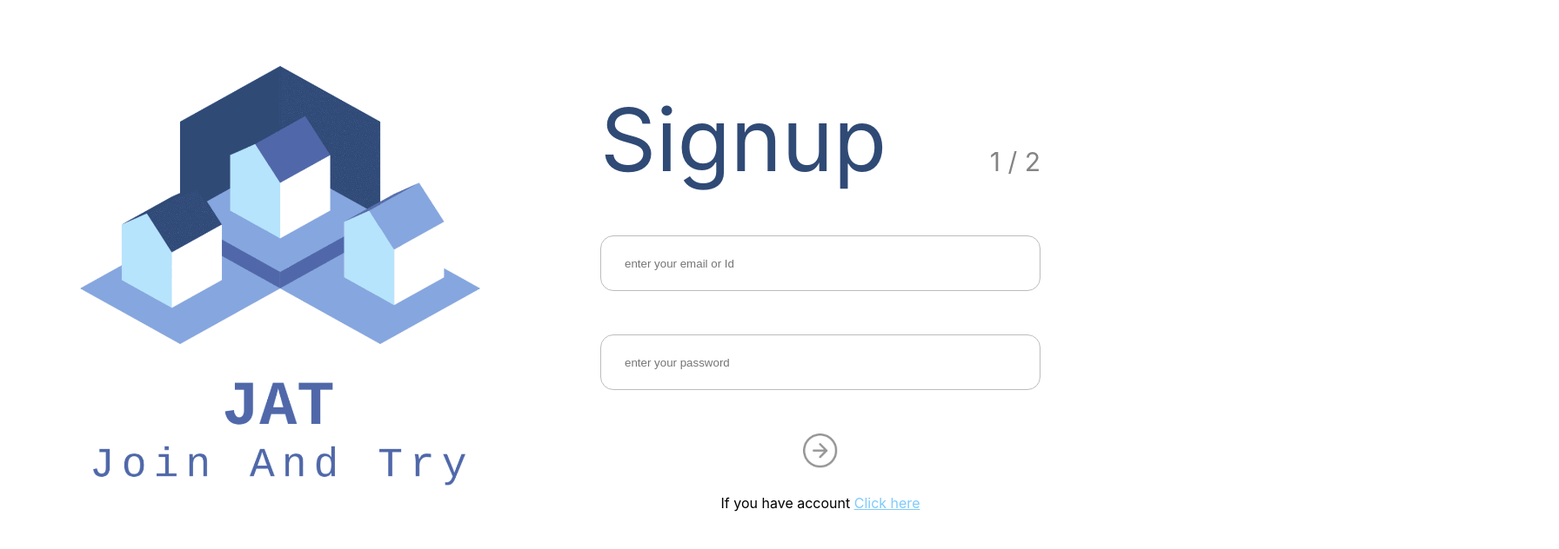
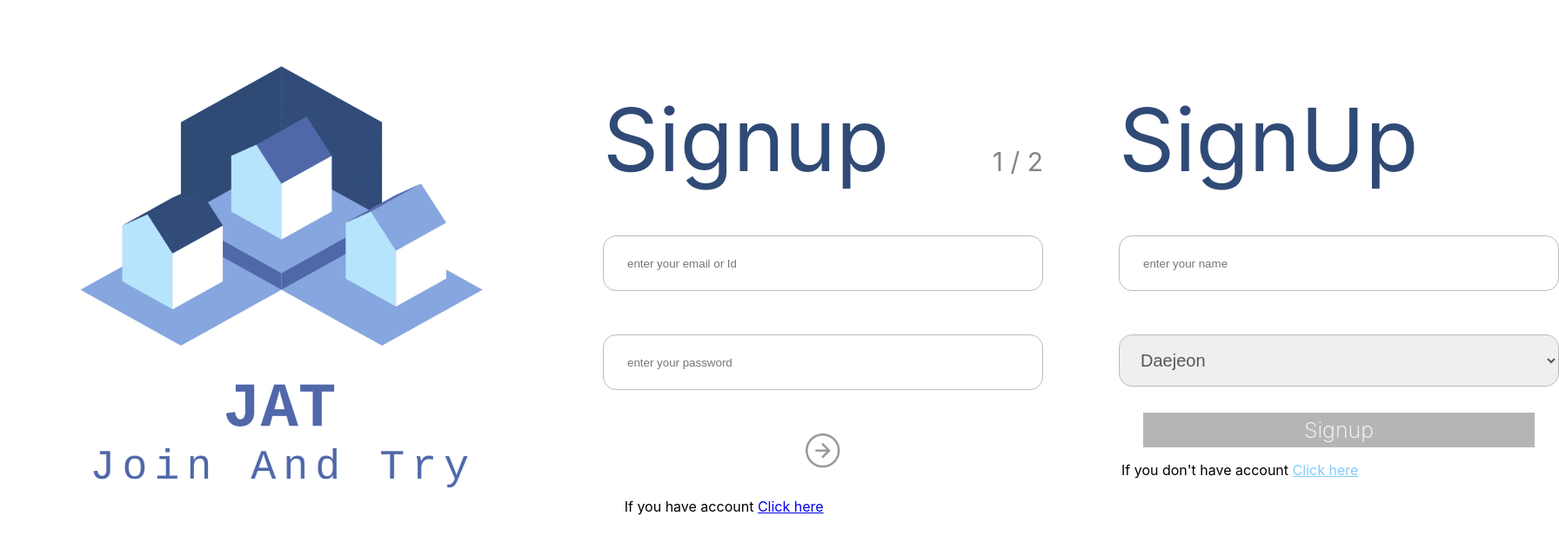
Before and after one commit to HACKERTON-JATS/front_end_jats, a React (Create React App) app: page /Signup in a window 1280 px wide. Shown: the top 632 px of the page at 87% size, 1792 px wide, since content can reach past the window. Built offline with nearby package versions, Linux system fonts and the light colour scheme.

Commit message:
[ADD] LOGIN PAGE UI/UX

```diff
--- a/src/App.js
+++ b/src/App.js
@@ -1,8 +1,17 @@
 import Signup from './components/SignUp/Signup';
+import SignupDetail from "./components/SignUp/SignupDetail";
+import Signin from "./components/Signin/Signin";
+import { BrowserRouter as Router, Route } from 'react-router-dom';
 
 function App() {
   return (
-    <Signup />
+    <>
+      <Router>
+        <Route exact path="/Signin" component={Signin}></Route>
+        <Route exact path="/Signup" component={Signup}></Route>
+        <Route exact path="/SignupDetail" component={SignupDetail}></Route>
+      </Router>
+    </>
   );
 }
 
--- a/src/components/SignUp/SignUpDetail.js
+++ b/src/components/SignUp/SignUpDetail.js
@@ -0,0 +1,37 @@
+import * as S from "../styles";
+import Logo from "../../assets/logo.png";
+import { useState, useEffect } from "react";
+
+const SignupDetail = () => {
+
+    const [sopc, setSopc] = useState("0");
+
+    useEffect(() => {
+        setSopc("1");
+    }, []);
+
+    return (
+        <S.Wrapper>
+            <S.DetailWrp sopc={sopc}>
+                <S.Signin>SignUp</S.Signin>
+                <S.DetailInp>
+                    <S.Name placeholder="enter your name" />
+                    <S.Region>
+                        <option value="Daejeon">Daejeon</option>
+                        <option value="Seoul">Seoul</option>
+                        <option value="Incheon">Incheon</option>
+                        <option value="Busan">Busan</option>
+                        <option value="Ulsan">Ulsan</option>
+                        <option value="Gwangju">Gwangju</option>
+                        <option value="Daegu">Daegu</option>
+                        <option value="Jejudo">Jejudo</option>
+                    </S.Region>
+                    <S.SignBtn>Signup</S.SignBtn>
+                    <S.Signup>If you don't have account <S.ToSignup>Click here</S.ToSignup></S.Signup>
+                </S.DetailInp>
+            </S.DetailWrp>
+        </S.Wrapper >
+    )
+}
+
+export default SignupDetail;
--- a/src/components/SignUp/Signup.js
+++ b/src/components/SignUp/Signup.js
@@ -1,12 +1,28 @@
 import Logo from "../../assets/logo.png";
+import { useState, useEffect } from "react";
 import Next from "../../assets/next.png"
 import * as S from "../styles";
+import { NavLink } from "react-router-dom";
+import SignupDetail from "./SignupDetail";
 
 const Signup = () => {
+
+    const [opc, setOpc] = useState("0");
+    const [sopc, setSopc] = useState("0");
+
+    useEffect(() => {
+        setOpc("1");
+    }, []);
+
+    useEffect(() => {
+        setSopc("1");
+    }, []);
+
     return (
+        <S.Global>
             <S.Wrapper>
-            <S.Logo src={Logo} />
-            <S.SigninWrp>
+                <S.Logo src={Logo} opc={opc} />
+                <S.SigninWrp sopc={sopc}>
                     <S.Title>
                         <S.Signin>Signup</S.Signin>
                         <S.Half>1 / 2</S.Half>
@@ -14,11 +30,13 @@ const Signup = () => {
                     <S.SigninInp>
                         <S.Id placeholder="enter your email or Id" />
                         <S.Pw placeholder="enter your password" />
-                    <S.Next src={Next} />
-                    <S.GoSignin>If you have account <S.ToSignin>Click here</S.ToSignin></S.GoSignin>
+                        <NavLink to="/SignupDetail"><S.Next src={Next}></S.Next></NavLink>
+                        <S.GoSignin>If you have account <NavLink to="/Signin">Click here</NavLink></S.GoSignin>
                     </S.SigninInp>
                 </S.SigninWrp>
             </S.Wrapper>
+            <SignupDetail />
+        </S.Global>
     )
 }
 
--- a/src/components/Signin/Signin.js
+++ b/src/components/Signin/Signin.js
@@ -1,35 +1,32 @@
 import * as S from "../styles";
 import Logo from "../../assets/logo.png";
 import { useEffect, useState } from "react";
+import { NavLink } from "react-router-dom";
 
 const Signin = () => {
 
-    const [loc, setLoc] = useState("150px");
     const [opc, setOpc] = useState("0");
     const [sopc, setSopc] = useState("0");
-    const [sloc, setSloc] = useState("150px");
 
     useEffect(() => {
-        setLoc("0px");
         setOpc("1");
     }, []);
 
     useEffect(() => {
-        setSloc("0px");
         setSopc("1");
     }, []);
 
     return (
         <S.Wrapper>
-            <S.Logo loc={loc} opc={opc} src={Logo} />
-            <S.SigninWrp sloc={sloc} sopc={sopc}>
+            <S.Logo opc={opc} src={Logo} />
+            <S.SigninWrp sopc={sopc}>
                 <S.Signin>Signin</S.Signin>
                 <S.SigninInp>
                     <S.Id placeholder="enter your email or Id"></S.Id>
                     <S.Pw placeholder="enter your password"></S.Pw>
                     <S.Btn>Signin</S.Btn>
                 </S.SigninInp>
-                <S.Signup>If you don't have account <S.ToSignup>Click here</S.ToSignup></S.Signup>
+                <S.GoSignup>If you don't have account <NavLink to="/Signup">Click here</NavLink></S.GoSignup>
             </S.SigninWrp>
         </S.Wrapper >
     );
--- a/src/components/styles.js
+++ b/src/components/styles.js
@@ -1,4 +1,10 @@
 import styled from "styled-components";
+
+export const Global = styled.section`
+    width: 140%;
+    display: flex;
+    overflow: scroll;
+`
 
 export const Wrapper = styled.div`
     display: flex;
@@ -7,7 +13,6 @@ export const Wrapper = styled.div`
 export const Logo = styled.img`
     width: 50%;
     transition: 1s linear;
-    margin-top: ${({ loc }) => loc};
     opacity: ${({ opc }) => opc};
 `
 
@@ -16,8 +21,7 @@ export const SigninWrp = styled.div`
     flex-direction: column;
     margin-left: 50px;
     transition: 1s linear;
-    transition-delay: 1s;
-    margin-top: ${({ sloc }) => sloc};
+    transition-delay: 0.6s;
     opacity: ${({ sopc }) => sopc};
 `
 
@@ -63,11 +67,16 @@ export const Btn = styled.button`
     font-family: -apple-system, BlinkMacSystemFont, 'Segoe UI', Roboto, Oxygen, Ubuntu, Cantarell, 'Open Sans', 'Helvetica Neue', sans-serif;
     font-size: 25px;
     color: #fff;
+    cursor: pointer;
     margin-top: 30px;
 `
 
+export const GoSignup = styled.p`
+    margin-left: 20px;
+`
+
 export const Signup = styled.p`
-    margin-left: 30px;
+    margin-left: -45%;
 `
 
 export const ToSignup = styled.a`
@@ -96,9 +105,63 @@ export const Title = styled.div`
 
 export const GoSignin = styled.p`
     margin-top: 30px;
+    margin-left: -45%;
 `
 
 export const ToSignin = styled.a`
     text-decoration: underline;
     color: #7ECBFC;
+    cursor: pointer;
 `
+
+export const DetailWrp = styled.div`
+    display:flex;
+    flex-direction: column;
+    transition: 1s linear;
+    transition-delay: 0.6s;
+    opacity: ${({ sopc }) => sopc};
+`
+
+export const Name = styled.input`
+    width: 500px;
+    height: 60px;
+    border-radius: 15px;
+    border: 1px solid #BCBCBC;
+    margin-top: 50px;
+    text-indent: 25px;
+`
+
+
+export const DetailInp = styled.div`
+    width: 100%;
+    display: flex;
+    flex-direction: column;
+    align-items: center;
+    /* margin-top: 50px; */
+`
+
+export const Region = styled.select`
+    width: 100%;
+    height: 60px;
+    border-radius: 15px;
+    border: 1px solid #BCBCBC;
+    color: #585858;
+    font-size: 20px;
+    outline: none;
+    text-indent: 20px;
+    margin-top: 50px;
+`
+
+export const SignBtn = styled.button`
+    width: 450px;
+    height: 40px;
+    cursor: pointer;
+    border: none;
+    outline: none;
+    font-weight: 250;
+    background: #B5B5B5;
+    font-family: -apple-system, BlinkMacSystemFont, 'Segoe UI', Roboto, Oxygen, Ubuntu, Cantarell, 'Open Sans', 'Helvetica Neue', sans-serif;
+    font-size: 25px;
+    color: #fff;
+    margin-top: 30px;
+`
```
Also changed, not shown: src/assets/click.png (added). Lines whose indentation alone changed are shown as unchanged.
